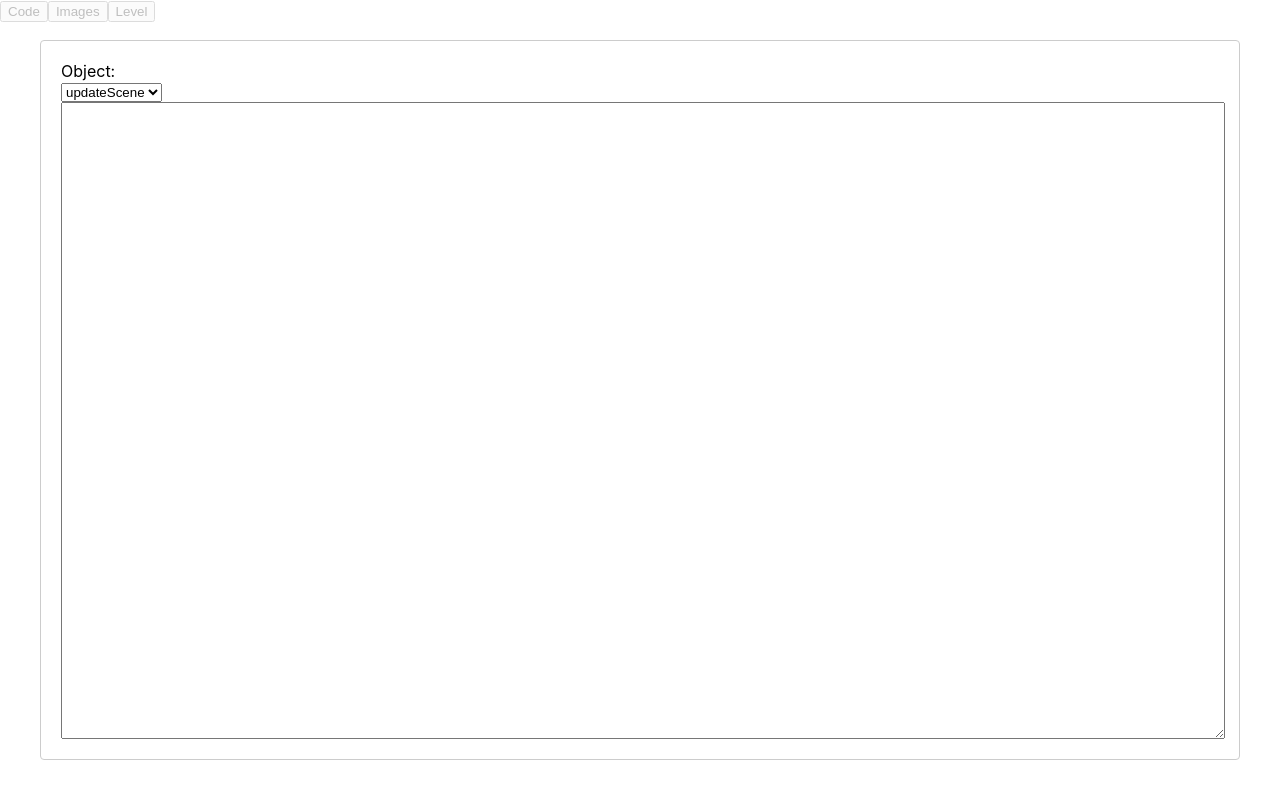
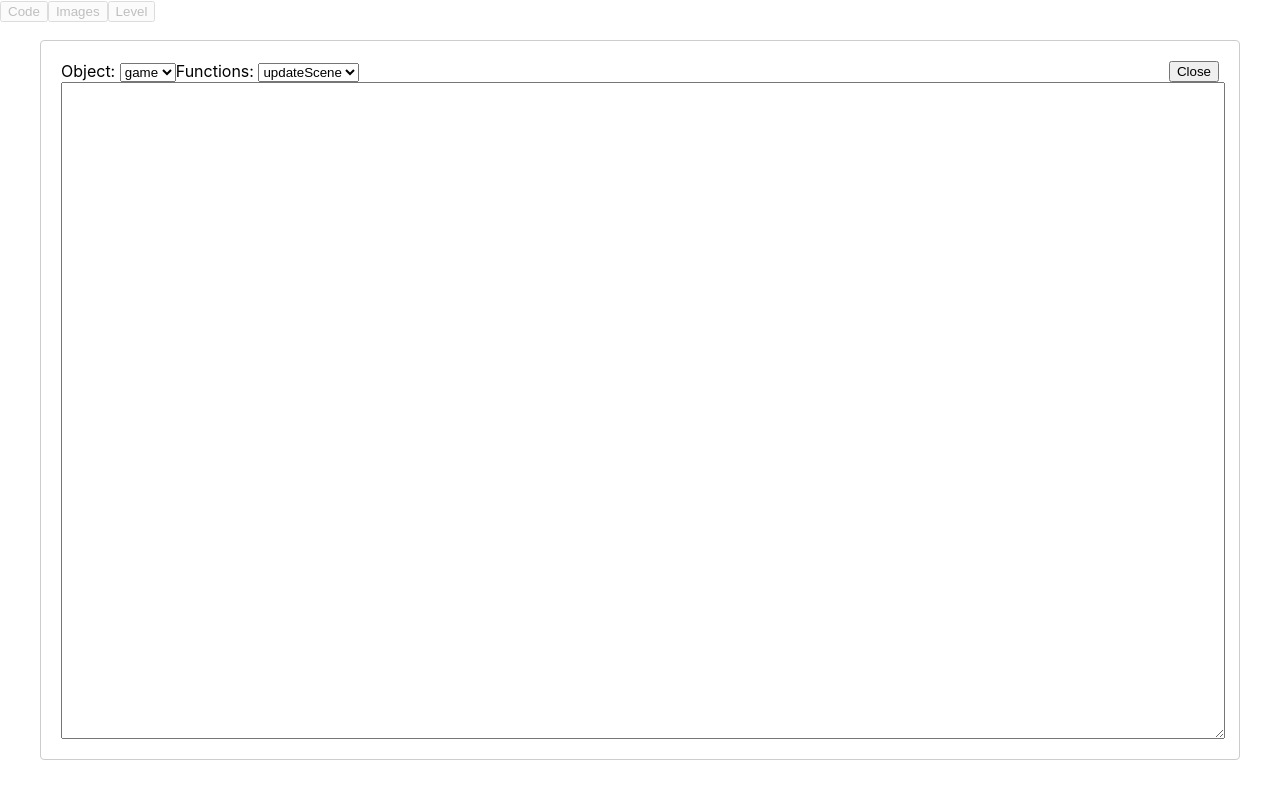
Before and after one commit to alexezh/bark.ui, a React (Create React App) app: page / in a window 1280 px wide. Both pictures are taken after a click on the button "Code". Built offline with nearby package versions, Linux system fonts and the light colour scheme.

Commit message:
close working

```diff
--- a/src/App.css
+++ b/src/App.css
@@ -51,12 +51,16 @@
 
 .TextEditor-toolbar {
 	width: 100%;
-	flex-direction: row;
+	flex-direction: column;
 }
 
 .TextEditor-text {
 	width: 100%;
 	height: 100%;
+}
+
+.ModalEditor-close {
+  float: right;
 }
 
 @keyframes App-logo-spin {
--- a/src/Project.ts
+++ b/src/Project.ts
@@ -19,12 +19,12 @@ export class SpriteDef {
   public name: string = '';
   public width: number = 0;
   public height: number = 0;
-  public code: CodeFileDef;
+  public codeFile: CodeFileDef;
   public skins: string[] = [];
 
   public constructor(name: string) {
     this.name = name;
-    this.code = new CodeFileDef(name);
+    this.codeFile = new CodeFileDef(name);
   }
 }
 
@@ -56,13 +56,17 @@ export class Project {
     let def = new ProjectDef();
     def.codeFile.code['updateScene'] = '// put code to update scene here';
 
+    def.level = new TileLevelDef();
+    def.level.gridWidth = 48;
+    def.level.gridHeight = 8;
+
     return new Project(def);
   }
 
   public createSprite(id: string, name: string) {
     let sprite = new SpriteDef(name);
 
-    sprite.code['timer'] = '// add animation code here';
+    sprite.codeFile['timer'] = '// add animation code here';
     this.def.sprites.push(sprite);
   }
 
@@ -70,6 +74,14 @@ export class Project {
   public update(func: () => void) {
     func();
   }
+
+  public forEachCodeFile(func: (file: CodeFileDef) => void) {
+    func(this.def.codeFile);
+    if (this.def.level !== undefined) {
+      func(this.def.level?.codeFile);
+    }
+    this.def.sprites.forEach((x) => func(x.codeFile));
+  }
 }
 
 let project = Project.createEmptyProject();
--- a/src/TextEditorCanvas.tsx
+++ b/src/TextEditorCanvas.tsx
@@ -5,6 +5,7 @@ import { editorState } from './EditorState';
 import TextEditorToolbar from './TextEditorToolbar';
 
 export interface ITextEditorCanvasProps {
+  onClose: any
 }
 
 export interface ITextEditorCanvasState {
@@ -27,7 +28,7 @@ export default class TextEditorCanvas extends React.Component<ITextEditorCanvasP
   public render() {
     return (
       <div className="TextEditor-canvas">
-        <TextEditorToolbar codeFile={editorState.lastEditedCodeFile} onClose={this.onClose} />
+        <TextEditorToolbar codeFile={editorState.lastEditedCodeFile} onClose={this.props.onClose} />
         <textarea
           className="TextEditor-text"
           value={this.state.code}
@@ -40,8 +41,4 @@ export default class TextEditorCanvas extends React.Component<ITextEditorCanvasP
   private onCodeChange(event: any) {
     this.setState({ code: event.target.value });
   }
-
-  private onClose() {
-
-  }
 }
--- a/src/TextEditorToolbar.tsx
+++ b/src/TextEditorToolbar.tsx
@@ -1,5 +1,5 @@
 import * as React from 'react';
-import { CodeFileDef } from './Project';
+import { CodeFileDef, project } from './Project';
 import _ from "lodash";
 
 export interface ITextEditorToolbarProps {
@@ -16,7 +16,7 @@ export default class TextEditorToolbar extends React.Component<ITextEditorToolba
     super(props);
 
     _.bindAll(this, [
-      'onCodeChange',
+      'onSelectObject',
     ]);
 
     this.state = {
@@ -27,12 +27,21 @@ export default class TextEditorToolbar extends React.Component<ITextEditorToolba
   public render() {
     return (
       <div className='TextEditor-toolbar'>
-        <div>Object: </div>
+        <span>Object: </span>
+        <select onSelect={this.onSelectObject}>
+          {this.renderObjectList()}
+        </select>
+        <span>Functions: </span>
         <select>
           {this.renderFunctionList()}
         </select>
+        <button className='ModalEditor-close' onClick={this.props.onClose}>Close</button>
       </div>
     );
+  }
+
+  private onSelectObject(event: any) {
+    console.log(event);
   }
 
   private renderFunctionList(): any[] {
@@ -50,7 +59,14 @@ export default class TextEditorToolbar extends React.Component<ITextEditorToolba
     return funcs;
   }
 
-  private onCodeChange(event: any) {
-    this.setState({ code: event.target.value });
+  private renderObjectList(): any[] {
+    let files: any[] = [];
+    project.forEachCodeFile((file) => {
+      files.push((
+        <option key={file.name}>{file.name}</option>
+      ));
+    })
+
+    return files;
   }
 }
--- a/src/barkcanvas.tsx
+++ b/src/barkcanvas.tsx
@@ -41,7 +41,7 @@ export default class BarkCanvas extends React.Component<IBarkCanvasProps, IBarkC
           isOpen={this.state.showModal}
           contentLabel="Minimal Modal Example"
         >
-          <TextEditorCanvas />
+          <TextEditorCanvas onClose={this.onCloseModal} />
         </ReactModal>
       </div>
     );
```
